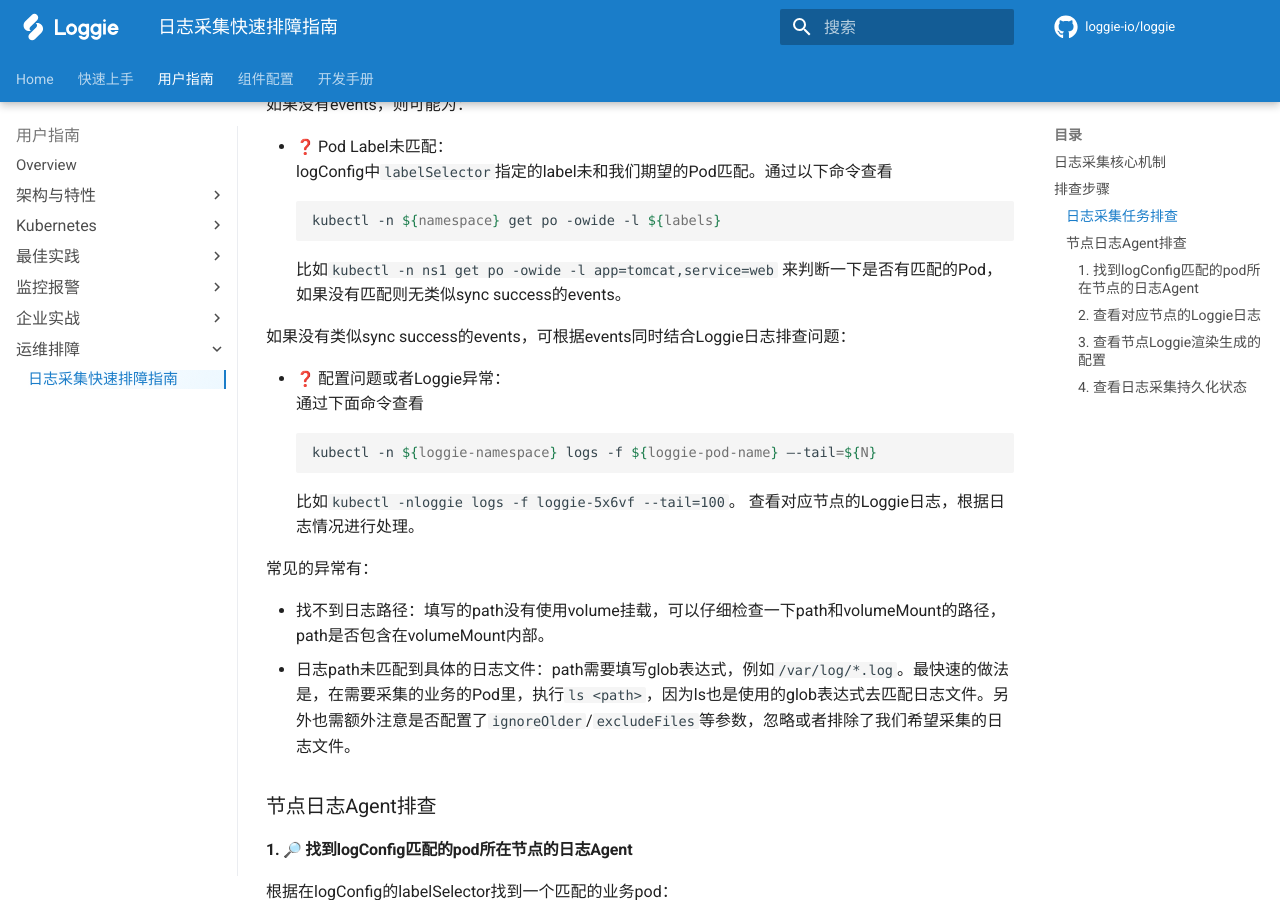
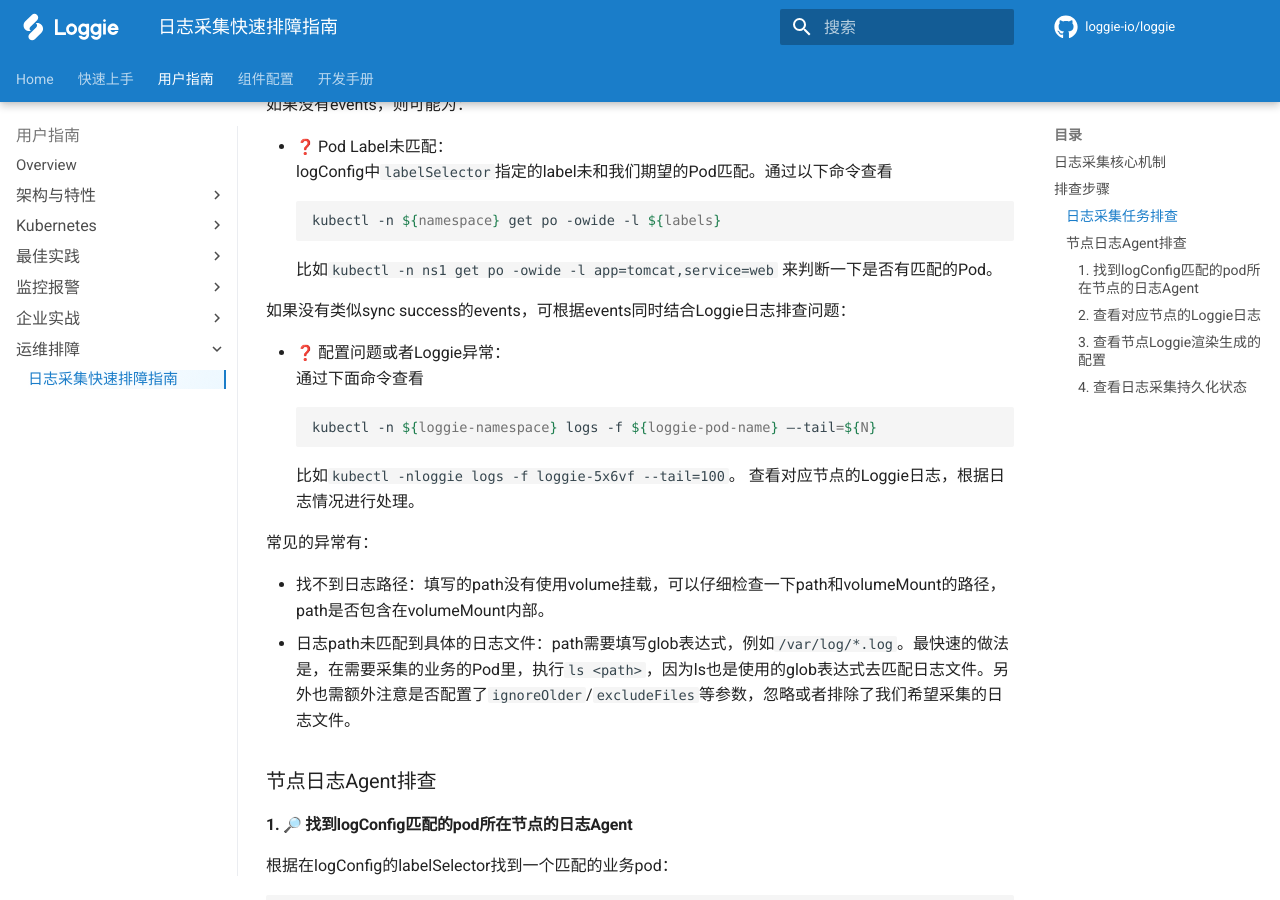
Before and after one commit to loggie-io/docs, an MkDocs documentation site: the page built from docs/user-guide/troubleshot/log-collection.md, in a window 1280 px wide and 900 px high, scrolled down 851 px. Built offline with MkDocs 1.6.1 and Material for MkDocs 9.7.7, drawn with Linux system fonts in a browser that asks for light colours; emoji names are drawn with the system emoji font; some web fonts are replaced; comment, search, counter and statistics services are not loaded.

Commit message:
Update log-collection.md (#58)

````diff
--- a/docs/user-guide/troubleshot/log-collection.md
+++ b/docs/user-guide/troubleshot/log-collection.md
@@ -35,7 +35,7 @@ kubectl -n ${namespace} describe lgc ${name}
   kubectl -n ${namespace} get po -owide -l ${labels}
   ```
   比如`kubectl -n ns1 get po -owide -l app=tomcat,service=web`
-  来判断一下是否有匹配的Pod，如果没有匹配则无类似sync success的events。
+  来判断一下是否有匹配的Pod。
 
 如果没有类似sync success的events，可根据events同时结合Loggie日志排查问题：
 
````
